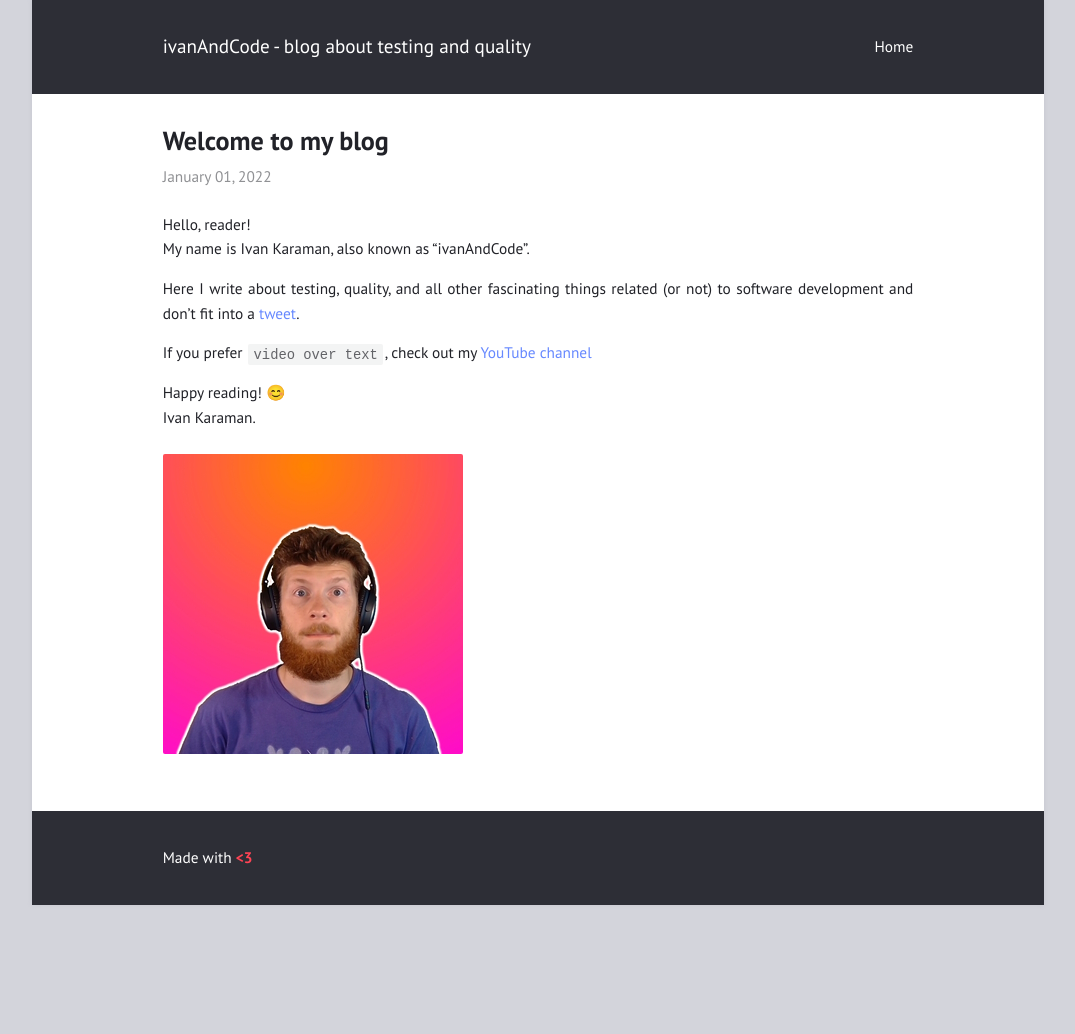
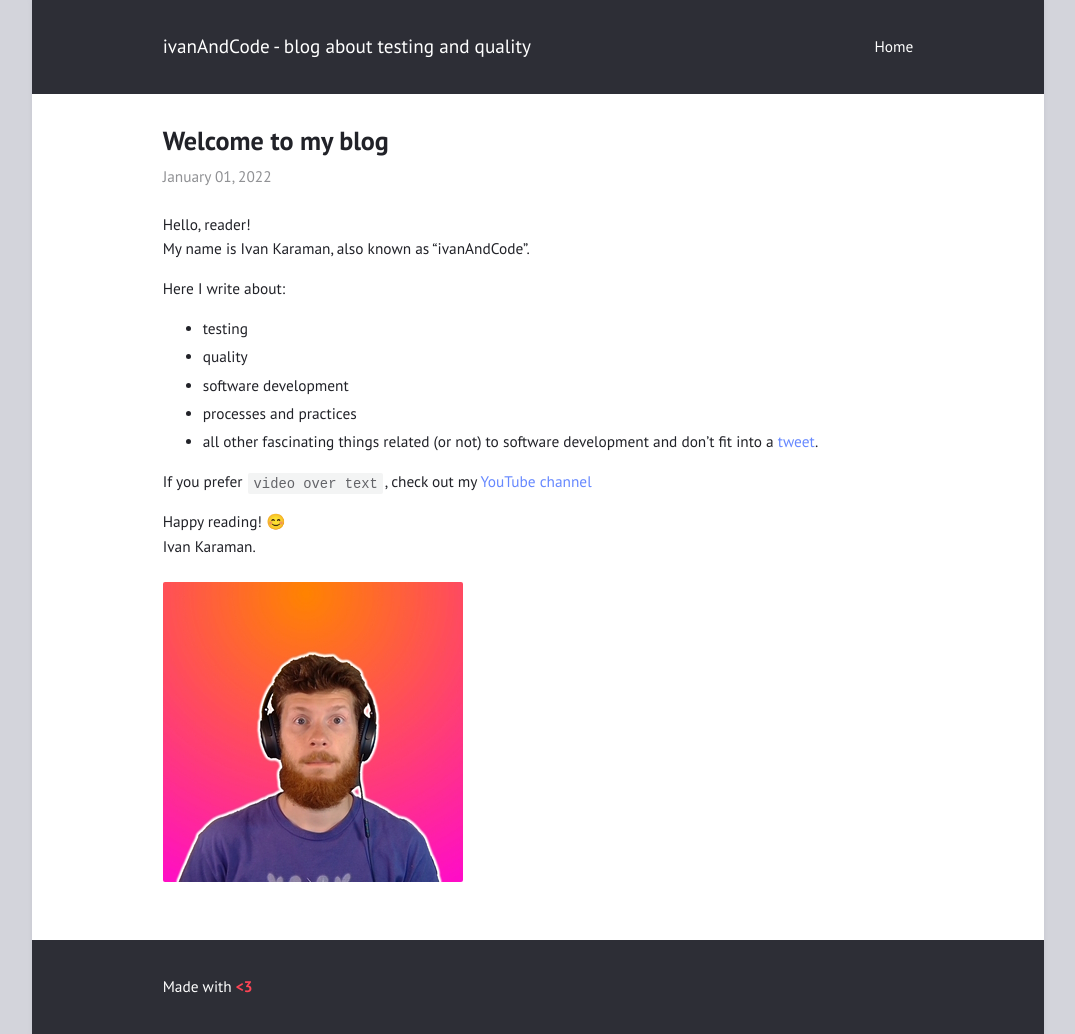
Before and after one commit to ivanAndCode/ivanAndCode, a Jekyll site: the page built from _posts/2022-01-01-welcome.md, in a window 1280 px wide. Shown: the whole page, without its empty margins (102-1177 px from the left). Built offline with Jekyll 4.4.1, drawn with Linux system fonts in a browser that asks for light colours; before the commit the page ends 905 px from its top, so only the background shows below that.

Commit message:
Attempt to fix avatar image on the main page - 2

```diff
--- a/_posts/2022-01-01-welcome.md
+++ b/_posts/2022-01-01-welcome.md
@@ -6,7 +6,12 @@ layout: post
 Hello, reader!
 My name is Ivan Karaman, also known as "ivanAndCode".
 
-Here I write about testing, quality, and all other fascinating things related (or not) to software development and don't fit into a [tweet](https://twitter.com/ivan_karaman).
+Here I write about:
+- testing
+- quality
+- software development
+- processes and practices
+- all other fascinating things related (or not) to software development and don't fit into a [tweet](https://twitter.com/ivan_karaman).
 
 If you prefer `video over text`, check out my [YouTube channel](https://www.youtube.com/c/ivanandcode/videos)
 
```
